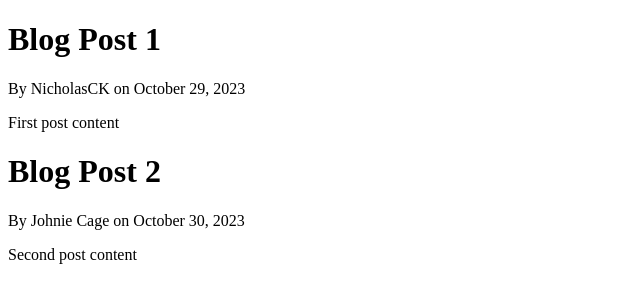
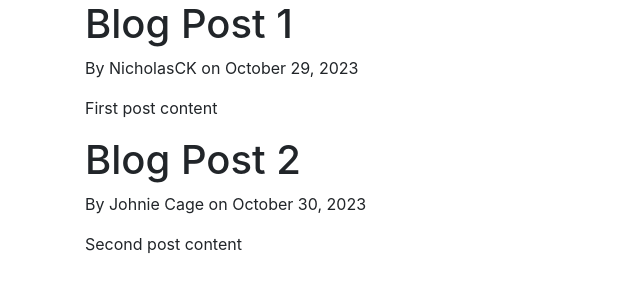
Before and after one commit to nkyomuhendo/Django_Blog, a Django app: page / in a window 1280 px wide. Shown: the top 303 px of the page, without its empty margins (0-640 px from the left). Run offline with Django 4.2, Linux system fonts and the light colour scheme; some libraries are stand-ins or nearby versions.

Commit message:
Added styling to our base template using Bootstrap 4 which improved the general look and fill of all our blog app pages

```diff
--- a/blog/templates/blog/base.html
+++ b/blog/templates/blog/base.html
@@ -1,6 +1,13 @@
 <!DOCTYPE html>
 <html lang="en">
 <head>
+    <!-- Required meta tags -->
+    <meta charset="utf-8">
+    <meta name="viewport" content="width=device-width, initial-scale=1, shrink-to-fit=no">
+
+    <!-- Bootstrap CSS -->
+    <link rel="stylesheet" href="https://cdn.jsdelivr.net/npm/bootstrap@4.0.0/dist/css/bootstrap.min.css" integrity="sha384-Gn5384xqQ1aoWXA+058RXPxPg6fy4IWvTNh0E263XmFcJlSAwiGgFAW/dAiS6JXm" crossorigin="anonymous">
+
     {% if title %}
         <title>Django Blog - {{ title}}</title>
     {% else %}
@@ -8,8 +15,16 @@
     {% endif %}
 </head>
 <body>
-   {% block content %}
+    <div class="container">
+        {% block content %}
 
-   {% endblock %}
+        {% endblock %}
+    </div>
+
+   <!-- Optional JavaScript -->
+    <!-- jQuery first, then Popper.js, then Bootstrap JS -->
+    <script src="https://code.jquery.com/jquery-3.2.1.slim.min.js" integrity="sha384-KJ3o2DKtIkvYIK3UENzmM7KCkRr/rE9/Qpg6aAZGJwFDMVNA/GpGFF93hXpG5KkN" crossorigin="anonymous"></script>
+    <script src="https://cdn.jsdelivr.net/npm/popper.js@1.12.9/dist/umd/popper.min.js" integrity="sha384-ApNbgh9B+Y1QKtv3Rn7W3mgPxhU9K/ScQsAP7hUibX39j7fakFPskvXusvfa0b4Q" crossorigin="anonymous"></script>
+    <script src="https://cdn.jsdelivr.net/npm/bootstrap@4.0.0/dist/js/bootstrap.min.js" integrity="sha384-JZR6Spejh4U02d8jOt6vLEHfe/JQGiRRSQQxSfFWpi1MquVdAyjUar5+76PVCmYl" crossorigin="anonymous"></script>
 </body>
 </html>
```
